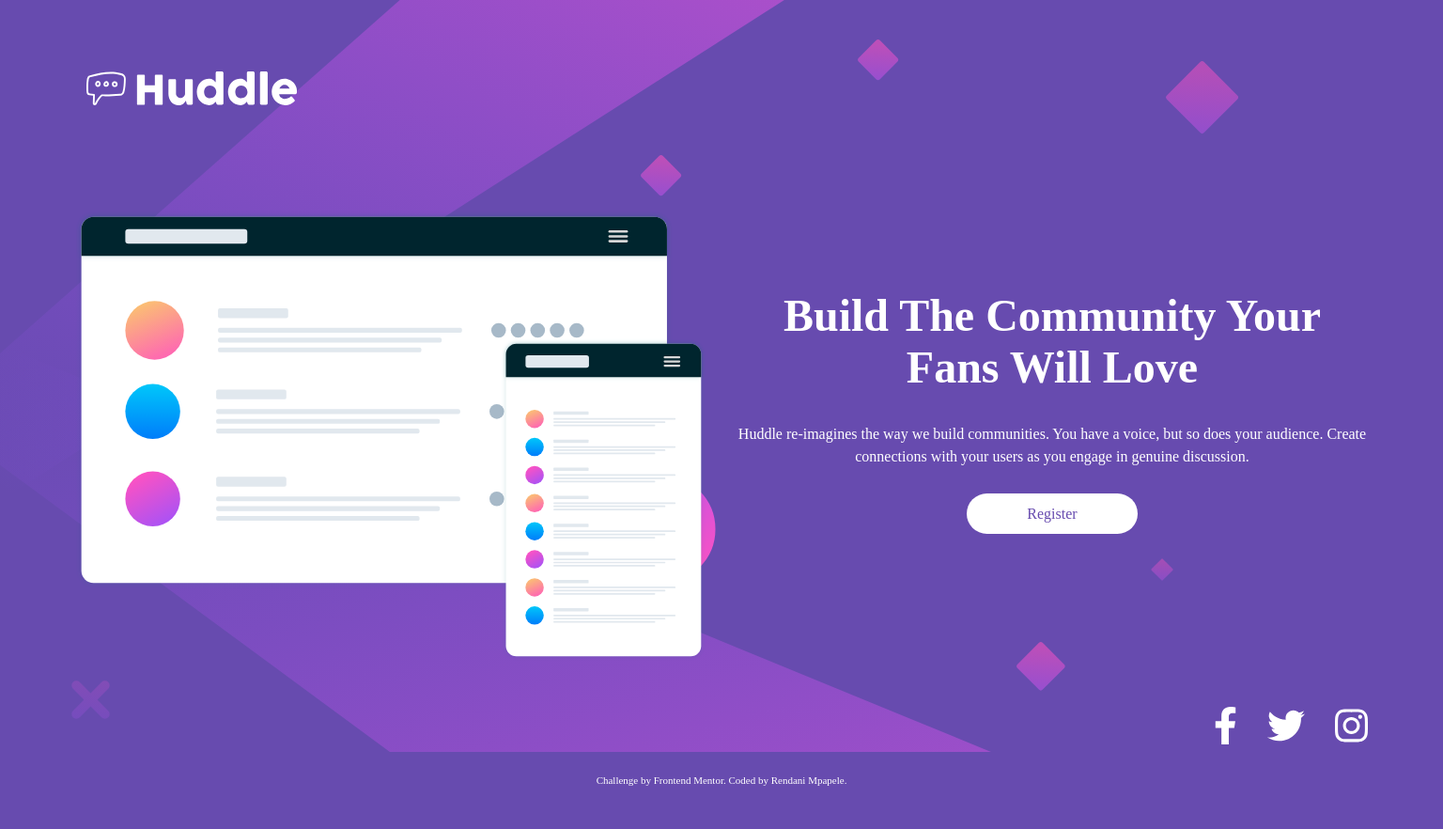
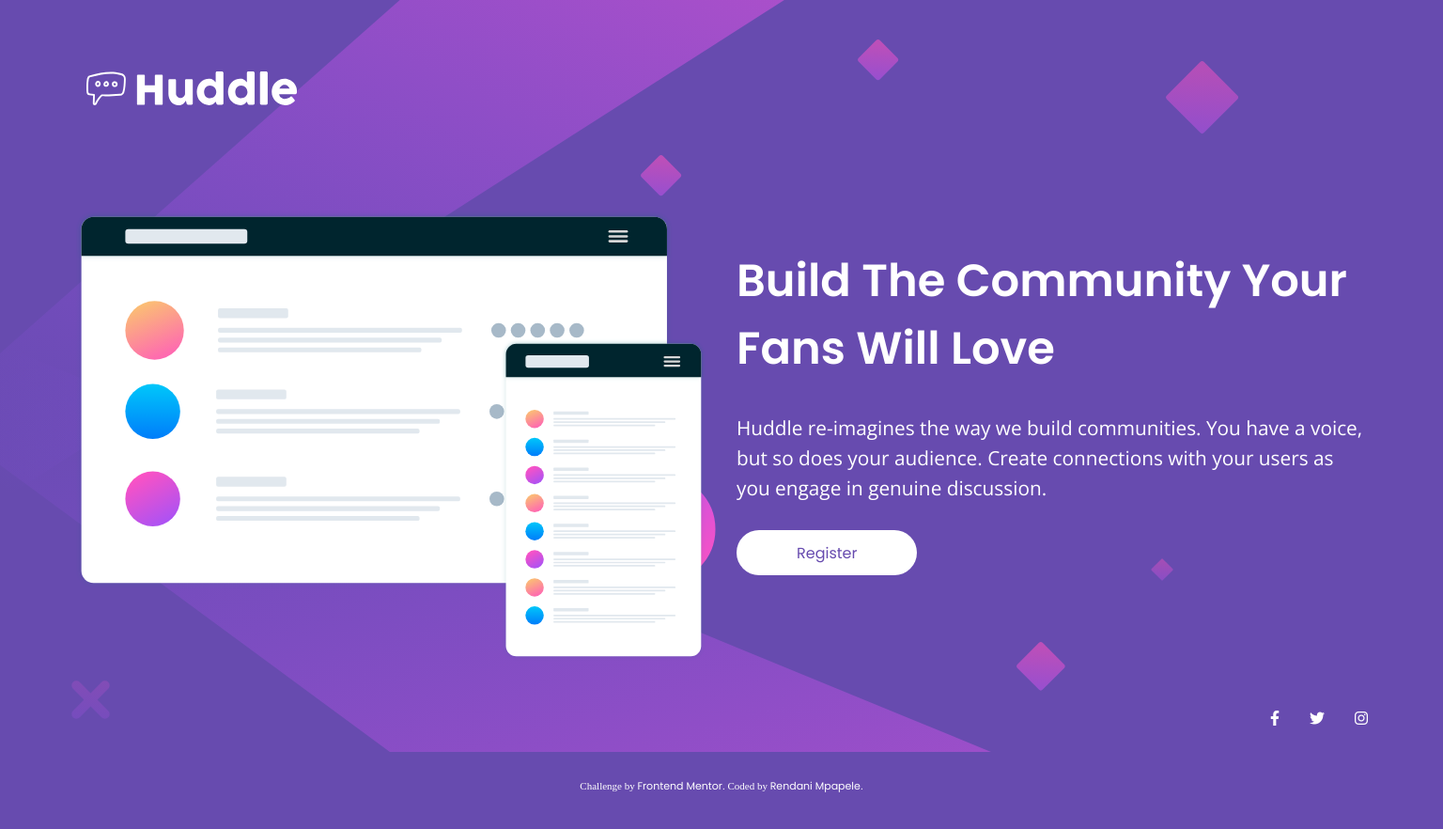
Before and after one commit to notyet346/huddle-landing-page-with-single-introductory-section-master, a plain HTML site: page index.html in a window 1536 px wide. Shown: the whole page at 94% size. Drawn offline with nearby package versions, Linux system fonts and the light colour scheme.

Commit message:
update README.md

```diff
--- a/css/styles.css
+++ b/css/styles.css
@@ -1,3 +1,4 @@
+@import url('https://fonts.googleapis.com/css2?family=Open+Sans&family=Poppins:wght@400;600&display=swap');
 *,
 ::before,
 ::after {
@@ -48,6 +49,10 @@ footer {
 /****
  TEXT
  ****/
+ h1 , a {
+    font-family: 'Poppins', sans-serif;
+ }
+
 .text {
     margin-bottom: 4rem;
 }
@@ -58,6 +63,7 @@ footer {
     padding: 2rem 0;
     line-height: 1.5rem;
     margin-bottom: .5rem;
+    font-family: 'Open Sans', sans-serif;
 }
 
 .register-link {
@@ -79,11 +85,15 @@ footer {
     gap: 2rem;
     justify-content: center;
 }
-.icon{
+.fa-brands {
+    color: #fff;
     height: 20px;
-    vertical-align: middle;
+
 }
+.fa-brands:hover {
+    color: var(--primary-2);
 
+}
 .attribution {
     font-size: 11px;
     margin-top: 2rem;
@@ -112,6 +122,9 @@ footer {
         gap: 2rem;
         place-items: center;
     }
+    .text {
+        text-align: left;
+    }
     .social-media-icons {
         justify-content: flex-end;
     }
@@ -137,8 +150,12 @@ footer {
     main {
         padding-top: 3rem;
     }
+    .text p{
+        line-height: 2rem;
+        font-size: 1.3rem;
+    }
 
-    .icon{
+    .fa-brands{
         height: 40px;
     }
 }
--- a/index.html
+++ b/index.html
@@ -8,6 +8,7 @@
 
   <title>Frontend Mentor | Huddle landing page with single introductory section</title>
   <link rel="stylesheet" href="./css/styles.css">
+  <link rel="stylesheet" href="https://cdnjs.cloudflare.com/ajax/libs/font-awesome/6.4.2/css/all.min.css" integrity="sha512-z3gLpd7yknf1YoNbCzqRKc4qyor8gaKU1qmn+CShxbuBusANI9QpRohGBreCFkKxLhei6S9CQXFEbbKuqLg0DA==" crossorigin="anonymous" referrerpolicy="no-referrer" />
 </head>
 <body>
   <header>
@@ -29,14 +30,15 @@
 
   <footer>
     <div class="social-media-icons">
-      <a href="#" class="facebook"><img src="./images/facebook-f.svg" alt="" class="icon"></a>
-      <a href="#"><img src="./images/twitter.svg" alt="" class="icon"></a>
-      <a href="#" class="instagram"><img src="./images/instagram.svg" alt="" class="icon"></a>
+      <a href="#"><i class="fa-brands fa-facebook-f"></i></a>
+      <a href="#"><i class="fa-brands fa-twitter"></i></a>
+      <a href="#"><i class="fa-brands fa-instagram"></i></a>
     </div>
     <p class="attribution">
       Challenge by <a href="https://www.frontendmentor.io?ref=challenge" target="_blank">Frontend Mentor</a>.
       Coded by <a href="https://www.frontendmentor.io/profile/notyet346">Rendani Mpapele</a>.
     </p>
   </footer>
+
 </body>
 </html>
```
Also changed, not shown: images/OnlineWebFonts_COM_Icons_fe65a27951b26e12f615ff7a59f72402/License.txt (added), images/OnlineWebFonts_COM_Icons_fe65a27951b26e12f615ff7a59f72402/instagram.png (added), images/OnlineWebFonts_COM_Icons_fe65a27951b26e12f615ff7a59f72402/instagram.svg (added), images/Screen Shot 2023-09-18 at 14.28.49.png (added), images/Screen Shot 2023-09-18 at 14.32.24.png (added), images/facebook-f.svg (deleted), images/instagram.svg (deleted), images/twitter.svg (deleted), 2 other files.
